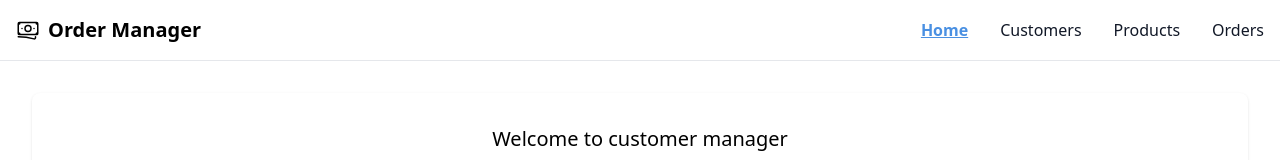
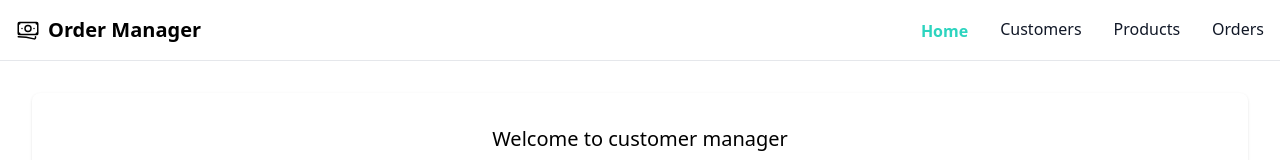
Before and after one commit to ArtiomIagolnic/order-manager, a Vue app in the folder client/: page / in a window 1280 px wide. Shown: the top 160 px of the page. Built offline with nearby package versions, Linux system fonts and the light colour scheme; no server answers.

Commit message:
navabr active link

```diff
--- a/client/src/components/NavBarComponent.vue
+++ b/client/src/components/NavBarComponent.vue
@@ -1,7 +1,6 @@
 <template >
     <nav class="bg-white border-b border-gray-200 dark:border-gray-600 dark:bg-gray-900">
         <div class="flex flex-wrap justify-between items-center mx-auto max-w-screen-xl p-4">
-
 
             <router-link :to="{ name: 'home' }">
                 <div class="flex items-center">
@@ -66,19 +65,42 @@ export default {
 
 <style scoped>
 .active-link {
-  font-weight: bold; /* Apply your desired active link styles here */
-  color: #4a90e2; /* Change to your desired active link color */
-  text-decoration: underline; /* Add an underline effect */
-  transition: color 0.3s, text-decoration 0.3s;
+  font-weight: bold;
+  color: rgb(45 212 191);
+  text-decoration: none;
+  transition: color 0.3s ease-in-out;
 }
 
 .active-link:hover {
-  color: #2d6097; /* Change to your desired hover color */
-  /* You can adjust hover styles here if needed */
+  color: rgb(5, 184, 160); /* Darker blue color on hover */
+  text-decoration: underline; /* Add underline on hover */
 }
 
-/* Add styles to remove underline when link is hovered */
-.active-link:hover {
-  text-decoration: none;
+/* Add a subtle background color to active links */
+.active-link::before {
+  content: '';
+  display: block;
+  height: 2px; /* Underline height */
+  width: 0;
+  background-color: rgb(45 212 191); /* Same as active link color */
+  transition: width 0.3s ease-in-out;
+}
+
+.active-link:hover::before {
+  width: 100%; /* Full width on hover */
+}
+
+/* Add a subtle animation for the underline */
+.active-link::before {
+  animation: underline-grow 0.3s ease-in-out forwards;
+}
+
+@keyframes underline-grow {
+  from {
+    width: 0;
+  }
+  to {
+    width: 100%;
+  }
 }
 </style>
--- a/client/src/pages/customers/components/CustomerModal.vue
+++ b/client/src/pages/customers/components/CustomerModal.vue
@@ -1,7 +1,7 @@
 <template>
   <div v-show="modalActive" class="fixed inset-0 flex items-center justify-center z-50">
     <div class="bg-black bg-opacity-50 fixed inset-0" @click="$emit('close-modal')"></div>
-    <div class="bg-white w-full md:w-2/3 lg:w-1/2 p-6 rounded-lg relative">
+    <div class="bg-white w-full sm:w-2/3 lg:w-1/2 p-6 rounded-lg relative">
       <h2 class="text-xl font-bold mb-4">{{ modalTitle }}</h2>
       <form @submit.prevent="saveCustomer" class="space-y-4">
         <div>
--- a/client/src/pages/orders/components/OrderModal.vue
+++ b/client/src/pages/orders/components/OrderModal.vue
@@ -1,7 +1,7 @@
 <template>
     <div v-show="modalActive" class="fixed inset-0 flex items-center justify-center z-50">
         <div class="bg-black bg-opacity-50 fixed inset-0" @click="$emit('close-modal')"></div>
-        <div class="bg-white w-full md:w-2/3 lg:w-1/2 p-6 rounded-lg relative">
+        <div class="bg-white w-full sm:w-2/3 lg:w-1/2 p-6 rounded-lg relative">
             <h2 class="text-xl font-bold mb-4">{{ modalTitle }}</h2>
             <form @submit.prevent="saveOrder" class="space-y-4">
                 <div>
--- a/client/src/pages/products/components/ProductModal.vue
+++ b/client/src/pages/products/components/ProductModal.vue
@@ -1,7 +1,7 @@
 <template>
   <div v-show="modalActive" class="fixed inset-0 flex items-center justify-center z-50">
     <div class="bg-black bg-opacity-50 fixed inset-0" @click="$emit('close-modal')"></div>
-    <div class="bg-white w-full md:w-2/3 lg:w-1/2 p-6 rounded-lg relative">
+    <div class="bg-white w-full sm:w-2/3 lg:w-1/2 p-6 rounded-lg relative">
       <h2 class="text-xl font-bold mb-4">{{ modalTitle }}</h2>
       <form @submit.prevent="saveProduct" class="space-y-4">
         <div>
```
